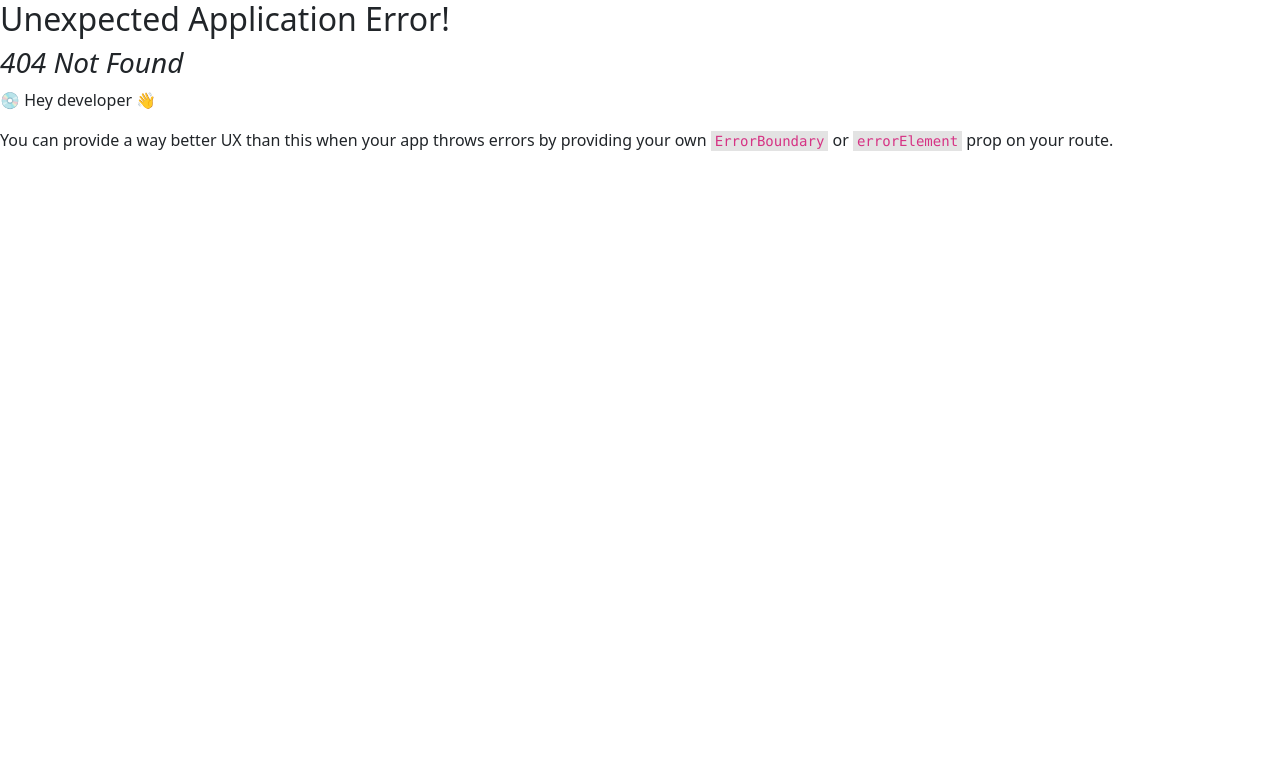
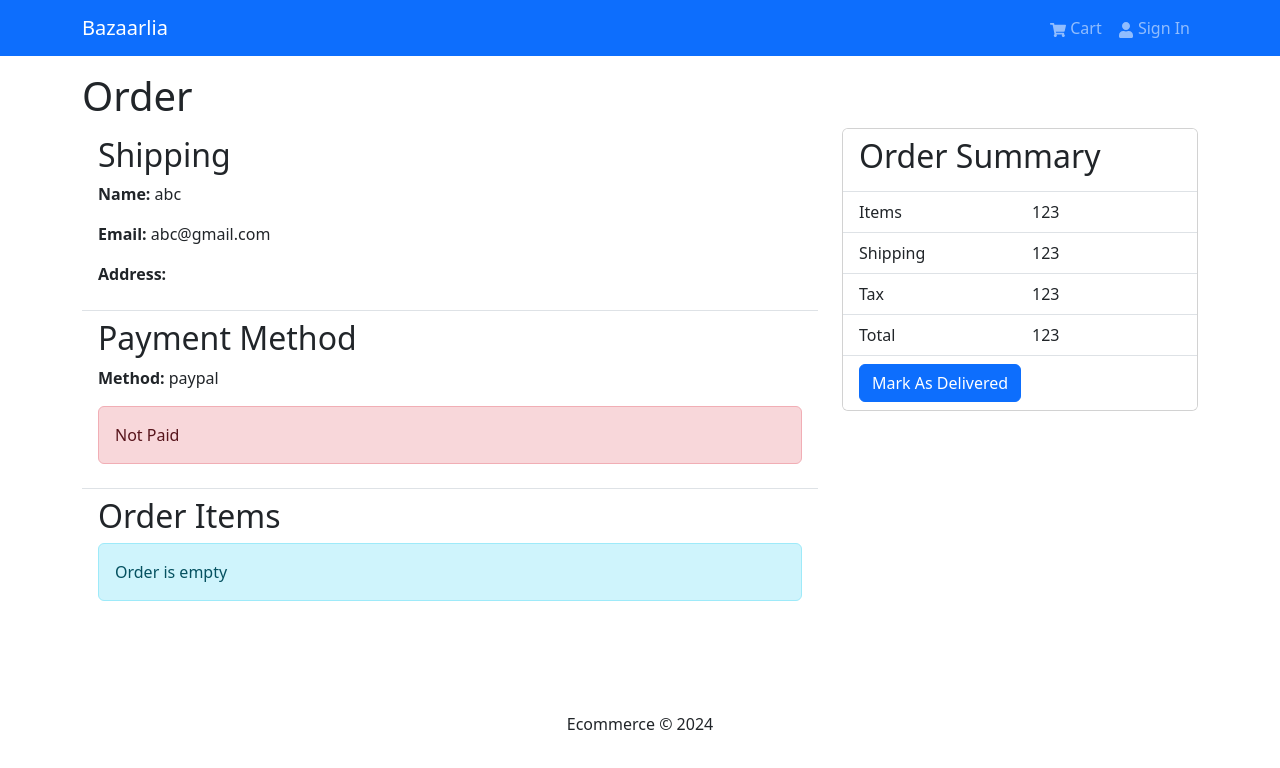
Before and after one commit to NAVPREETSANDHU/ecommerce, a React (Create React App) app in the folder frontend/: page /order/1 in a window 1280 px wide. Before the commit this address had no page. Shown: the top 768 px of the page. Built offline with nearby package versions, Linux system fonts and the light colour scheme.

Commit message:
Adding all Screens

```diff
--- a/frontend/src/components/Header.jsx
+++ b/frontend/src/components/Header.jsx
@@ -4,7 +4,6 @@ import { useSelector, useDispatch } from 'react-redux';
 import { useNavigate, Link } from 'react-router-dom';
 import { useLogoutMutation } from '../slices/usersApiSlice';
 import { logout } from '../slices/authSlice';
-//import { resetCart } from '../slices/cartSlice';
 
 const Header = () => {
   const { cartItems } = useSelector((state) => state.cart);
@@ -21,7 +20,6 @@ const Header = () => {
       dispatch(logout());
       // NOTE: here we need to reset cart state for when a user logs out so the next
       // user doesn't inherit the previous users cart and shipping
-      // dispatch(resetCart());
       navigate('/login');
     } catch (err) {
       console.error(err);
@@ -33,7 +31,6 @@ const Header = () => {
       <Navbar bg='primary' variant='dark' expand='lg' collapseOnSelect>
         <Container>
           <Navbar.Brand as={Link} to='/'>
-            {/* <img src={logo} alt='Bazaarlia' /> */}
             Bazaarlia
           </Navbar.Brand>
           <Navbar.Toggle aria-controls='basic-navbar-nav' />
--- /dev/null
+++ b/frontend/src/components/PrivateRoute.jsx
@@ -0,0 +1,8 @@
+import { Navigate, Outlet } from 'react-router-dom';
+import { useSelector } from 'react-redux';
+
+const PrivateRoute = () => {
+  const { userInfo } = useSelector((state) => state.auth);
+  return userInfo ? <Outlet /> : <Navigate to='/login' replace />;
+};
+export default PrivateRoute;
--- a/frontend/src/index.js
+++ b/frontend/src/index.js
@@ -10,13 +10,17 @@ import {
   Route,
   RouterProvider,
 } from 'react-router-dom';
-
+import PrivateRoute from './components/PrivateRoute';
 import HomeScreen from './screens/HomeScreen';
 import ProductScreen from './screens/ProductScreen';
 import CartScreen from './screens/CartScreen';
 import LoginScreen from './screens/LoginScreen'
 import RegisterScreen from './screens/RegisterScreen'
 import ShippingScreen from './screens/ShippingScreen';
+import OrderScreen from './screens/OrderScreen';
+import PaymentScreen from './screens/PaymentScreen';
+import PlaceOrderScreen from './screens/PlaceOrderScreen';
+import ProfileScreen from './screens/ProfileScreen';
 import store from './store';
 import { Provider } from 'react-redux';
 import 'bootstrap/dist/css/bootstrap.min.css';
@@ -28,6 +32,14 @@ const router = createBrowserRouter(
       <Route index={true} path='/' element={<HomeScreen />} />
       <Route path='/product/:id' element={<ProductScreen />} />
       <Route path='/cart' element={<CartScreen />} />
+            {/* Registered users */}
+            <Route path='' element={<PrivateRoute />}>
+        <Route path='/shipping' element={<ShippingScreen />} />
+        <Route path='/payment' element={<PaymentScreen />} />
+        <Route path='/placeorder' element={<PlaceOrderScreen />} />
+      </Route>
+      <Route path='/order/:id' element={<OrderScreen />} />
+      <Route path='/profile' element={<ProfileScreen />} />
       <Route path='/shipping' element={<ShippingScreen />} />
       <Route path='/login' element={<LoginScreen />} />
       <Route path='/register' element={<RegisterScreen />} />
--- /dev/null
+++ b/frontend/src/screens/OrderScreen.jsx
@@ -0,0 +1,104 @@
+
+import { Row, Col, ListGroup, Image, Card, Button } from 'react-bootstrap';
+
+import Message from '../components/Message';
+
+const OrderScreen = () => {
+
+
+  const deliverHandler = async () => {
+
+  };
+
+  return (
+    <>
+      <h1>Order </h1>
+      <Row>
+        <Col md={8}>
+          <ListGroup variant='flush'>
+            <ListGroup.Item>
+              <h2>Shipping</h2>
+              <p>
+                <strong>Name: </strong> abc
+              </p>
+              <p>
+                <strong>Email: </strong>{' '}
+                <a >abc@gmail.com</a>
+              </p>
+              <p>
+                <strong>Address:</strong>
+              </p>
+            </ListGroup.Item>
+
+            <ListGroup.Item>
+              <h2>Payment Method</h2>
+              <p>
+                <strong>Method: </strong>
+                paypal
+              </p>
+
+                <Message variant='danger'>Not Paid</Message>
+            </ListGroup.Item>
+
+            <ListGroup.Item>
+              <h2>Order Items</h2>
+
+                <Message>Order is empty</Message>
+
+            </ListGroup.Item>
+          </ListGroup>
+        </Col>
+        <Col md={4}>
+          <Card>
+            <ListGroup variant='flush'>
+              <ListGroup.Item>
+                <h2>Order Summary</h2>
+              </ListGroup.Item>
+              <ListGroup.Item>
+                <Row>
+                  <Col>Items</Col>
+                  <Col>123</Col>
+                </Row>
+              </ListGroup.Item>
+              <ListGroup.Item>
+                <Row>
+                  <Col>Shipping</Col>
+                  <Col>123</Col>
+                </Row>
+              </ListGroup.Item>
+              <ListGroup.Item>
+                <Row>
+                  <Col>Tax</Col>
+                  <Col>123</Col>
+                </Row>
+              </ListGroup.Item>
+              <ListGroup.Item>
+                <Row>
+                  <Col>Total</Col>
+                  <Col>123</Col>
+                </Row>
+              </ListGroup.Item>
+
+
+
+
+
+                  <ListGroup.Item>
+                    <Button
+                      type='button'
+                      className='btn btn-block'
+                      onClick={deliverHandler}
+                    >
+                      Mark As Delivered
+                    </Button>
+                  </ListGroup.Item>
+
+            </ListGroup>
+          </Card>
+        </Col>
+      </Row>
+    </>
+  );
+};
+
+export default OrderScreen;
--- /dev/null
+++ b/frontend/src/screens/PaymentScreen.jsx
@@ -0,0 +1,15 @@
+
+
+const PaymentScreen = () => {
+
+
+  return (
+    <>
+    <h1>Payment Method</h1>
+    <input type="radio" name="payment" />
+    paypal
+    </>
+  );
+};
+
+export default PaymentScreen;
--- /dev/null
+++ b/frontend/src/screens/PlaceOrderScreen.jsx
@@ -0,0 +1,81 @@
+import React from 'react';
+import { Button, Row, Col, ListGroup, Image, Card } from 'react-bootstrap';
+import CheckoutSteps from '../components/CheckoutSteps';
+
+const PlaceOrderScreen = () => {
+
+  return (
+    <>
+
+      <Row>
+        <Col md={8}>
+          <ListGroup variant='flush'>
+            <ListGroup.Item>
+              <h2>Shipping</h2>
+              <p>
+                <strong>Address:</strong>
+                123
+              </p>
+            </ListGroup.Item>
+
+            <ListGroup.Item>
+              <h2>Payment Method</h2>
+              <strong>Method: </strong>
+              paypal
+            </ListGroup.Item>
+
+            <ListGroup.Item>
+              <h2>Order Items</h2>
+
+
+
+            </ListGroup.Item>
+          </ListGroup>
+        </Col>
+        <Col md={4}>
+          <Card>
+            <ListGroup variant='flush'>
+              <ListGroup.Item>
+                <h2>Order Summary</h2>
+              </ListGroup.Item>
+              <ListGroup.Item>
+                <Row>
+                  <Col>Items</Col>
+                  <Col>Camera</Col>
+                </Row>
+              </ListGroup.Item>
+              <ListGroup.Item>
+                <Row>
+                  <Col>Shipping</Col>
+                  <Col>123</Col>
+                </Row>
+              </ListGroup.Item>
+              <ListGroup.Item>
+                <Row>
+                  <Col>Tax</Col>
+                  <Col>123</Col>
+                </Row>
+              </ListGroup.Item>
+              <ListGroup.Item>
+                <Row>
+                  <Col>Total</Col>
+                  <Col>123</Col>
+                </Row>
+              </ListGroup.Item>
+              <ListGroup.Item>
+                <Button
+                  type='button'
+                  className='btn-block'
+                >
+                  Place Order
+                </Button>
+              </ListGroup.Item>
+            </ListGroup>
+          </Card>
+        </Col>
+      </Row>
+    </>
+  );
+};
+
+export default PlaceOrderScreen;
--- a/frontend/src/screens/ProductScreen.jsx
+++ b/frontend/src/screens/ProductScreen.jsx
@@ -2,7 +2,7 @@ import { useState } from 'react';
 import { useParams, useNavigate } from 'react-router-dom';
 import { Link } from 'react-router-dom';
 import { useDispatch, useSelector } from 'react-redux';
-import { Row,Form, Col, Image, ListGroup, Card, Button } from 'react-bootstrap';
+import { Row, Col, Image, ListGroup, Card, Button, Form } from 'react-bootstrap';
 import { useGetProductDetailsQuery } from '../slices/productSlice';
 import Rating from '../components/Rating';
 import Loader from '../components/Loader';
--- /dev/null
+++ b/frontend/src/screens/ProfileScreen.jsx
@@ -0,0 +1,80 @@
+import React from 'react';
+import { Table, Form, Button, Row, Col } from 'react-bootstrap';
+
+const ProfileScreen = () => {
+
+  return (
+    <Row>
+      <Col md={3}>
+        <h2>User Profile</h2>
+
+        <Form >
+          <Form.Group className='my-2' controlId='name'>
+            <Form.Label>Name</Form.Label>
+            <Form.Control
+              type='text'
+              placeholder='Enter name'
+
+            ></Form.Control>
+          </Form.Group>
+
+          <Form.Group className='my-2' controlId='email'>
+            <Form.Label>Email Address</Form.Label>
+            <Form.Control
+              type='email'
+              placeholder='Enter email'
+
+
+            ></Form.Control>
+          </Form.Group>
+
+          <Form.Group className='my-2' controlId='password'>
+            <Form.Label>Password</Form.Label>
+            <Form.Control
+              type='password'
+              placeholder='Enter password'
+
+
+            ></Form.Control>
+          </Form.Group>
+
+          <Form.Group className='my-2' controlId='confirmPassword'>
+            <Form.Label>Confirm Password</Form.Label>
+            <Form.Control
+              type='password'
+              placeholder='Confirm password'
+
+
+            ></Form.Control>
+          </Form.Group>
+
+          <Button type='submit' variant='primary'>
+            Update
+          </Button>
+        </Form>
+      </Col>
+      <Col md={9}>
+        <h2>My Orders</h2>
+         (
+          <Table striped hover responsive className='table-sm'>
+            <thead>
+              <tr>
+                <th>ID</th>
+                <th>DATE</th>
+                <th>TOTAL</th>
+                <th>PAID</th>
+                <th>DELIVERED</th>
+                <th></th>
+              </tr>
+            </thead>
+            <tbody>
+
+            </tbody>
+          </Table>
+        )
+      </Col>
+    </Row>
+  );
+};
+
+export default ProfileScreen;
--- a/frontend/src/screens/ShippingScreen.jsx
+++ b/frontend/src/screens/ShippingScreen.jsx
@@ -3,12 +3,13 @@ import { Form, Button } from 'react-bootstrap';
 import { useDispatch, useSelector } from 'react-redux';
 import { useNavigate } from 'react-router-dom';
 import FormContainer from '../components/FormContainer';
+import CheckoutSteps from '../components/CheckoutSteps';
 import { saveShippingAddress } from '../slices/cartSlice';
+
 
 const ShippingScreen = () => {
   const cart = useSelector((state) => state.cart);
   const { shippingAddress } = cart;
-
   const [address, setAddress] = useState(shippingAddress.address || '');
   const [city, setCity] = useState(shippingAddress.city || '');
   const [postalCode, setPostalCode] = useState(
@@ -28,6 +29,7 @@ const ShippingScreen = () => {
   return (
     <FormContainer>
       <h1>Shipping</h1>
+      <CheckoutSteps step1 step2 />
       <Form onSubmit={submitHandler}>
         <Form.Group className='my-2' controlId='address'>
           <Form.Label>Address</Form.Label>
```
Also changed, not shown: frontend/src/components/CheckoutSteps.jsx (added), 2 other files (tests, documents, lock files or other folders).
